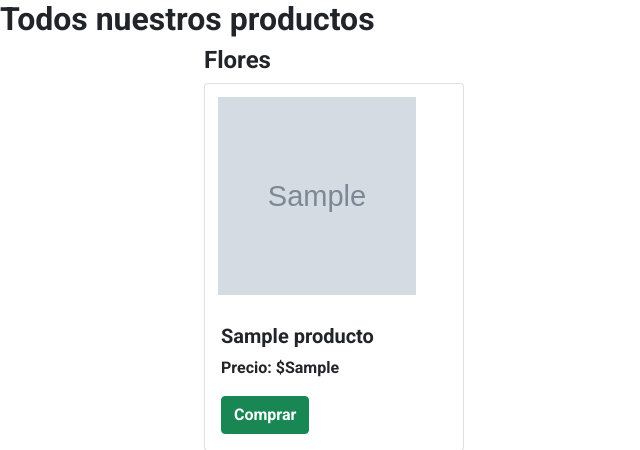
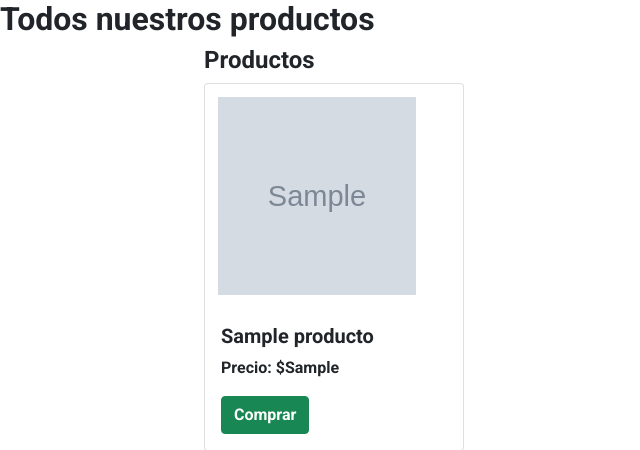
Before and after one commit to Tkr00/JardiLife, a Django app: page /p in a window 1280 px wide. Shown: the part 171-621 px from the top of the page, without its empty margins (0-640 px from the left). Run offline with Django 4.2, Linux system fonts and the light colour scheme; tables that the repository leaves empty hold one stand-in row (values such as "Sample post"); grey boxes marked "Sample" are stand-in pictures; some libraries are stand-ins or nearby versions.

Commit message:
Boton prueba listproduct

```diff
--- a/TestDjango/core/templates/core/ListProduc.html
+++ b/TestDjango/core/templates/core/ListProduc.html
@@ -43,6 +43,8 @@
                         <th scope="col">
                             Eliminar
                         </th>
+                        <a href="{% url 'Pagina' %}"><button type="button" class="btn btn-secondary">X</button></a>
+
                     </tr>
                 </thead>
                 <tbody>
@@ -85,6 +87,7 @@
                     {% endfor %}
                 </tbody>
             </table>
+
         </div>
     </div>
 
--- a/TestDjango/core/templates/core/p.html
+++ b/TestDjango/core/templates/core/p.html
@@ -7,7 +7,7 @@
       <div class="container-fluid col-md-8" style="margin-left: 15%; margin-right: 15%; margin-bottom: 8%;">
 
         <div class="lista col-12">
-          <h4 id="productos">Flores</h4>
+          <h4 id="productos">Productos</h4>
         </div>
         <!--card -->
         <div class="row row-cols-2 row-cols-md-3 g-4 ">
```
Also changed, not shown: TestDjango/media/productos/Tkr00_tGkCLhi.jpg (added), TestDjango/media/productos/Tkr01_GmaA7SB.jpg (added), TestDjango/media/productos/taran_K6Dl13M.jpg (added), TestDjango/media/productos/taran_dgU7mba.jpg (added).
